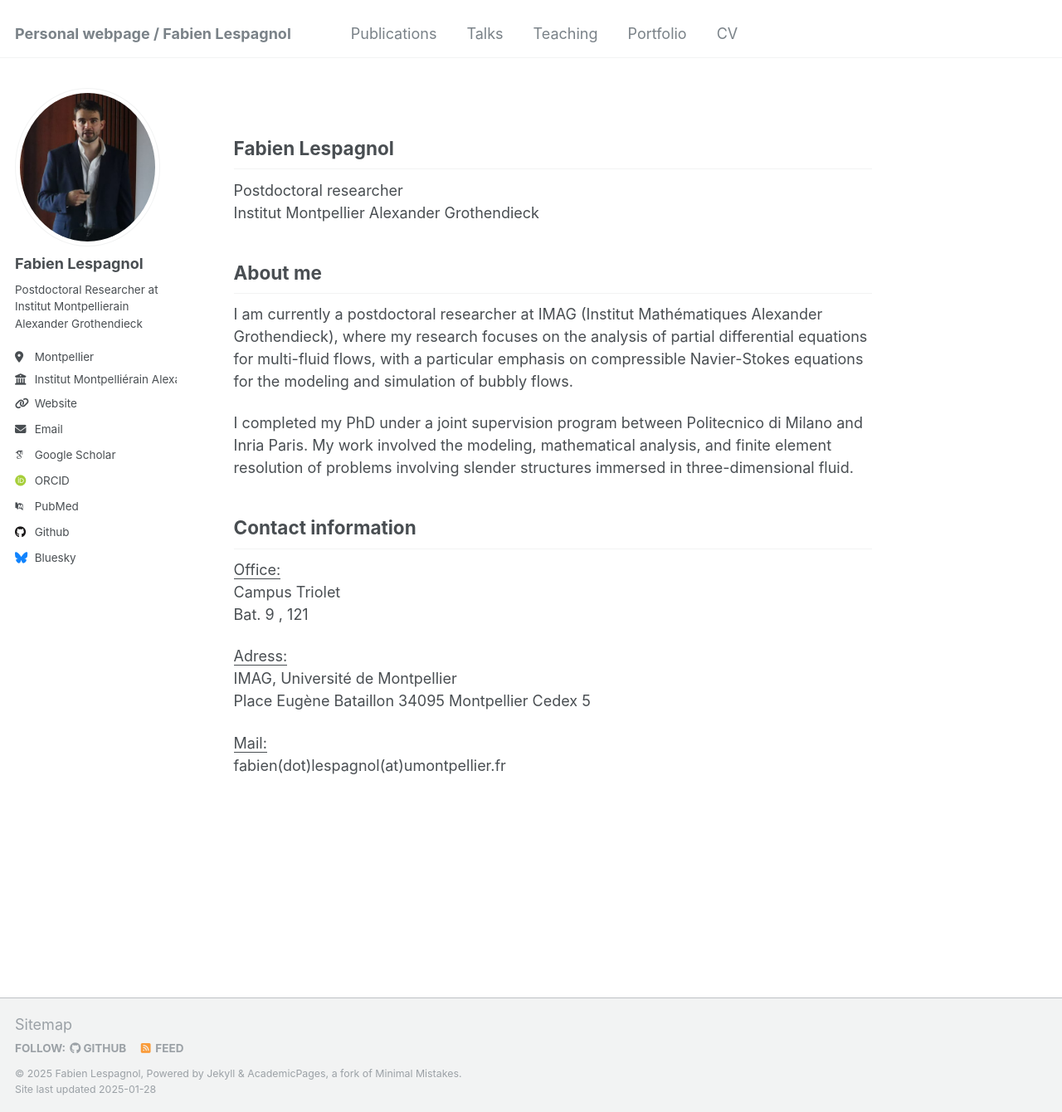
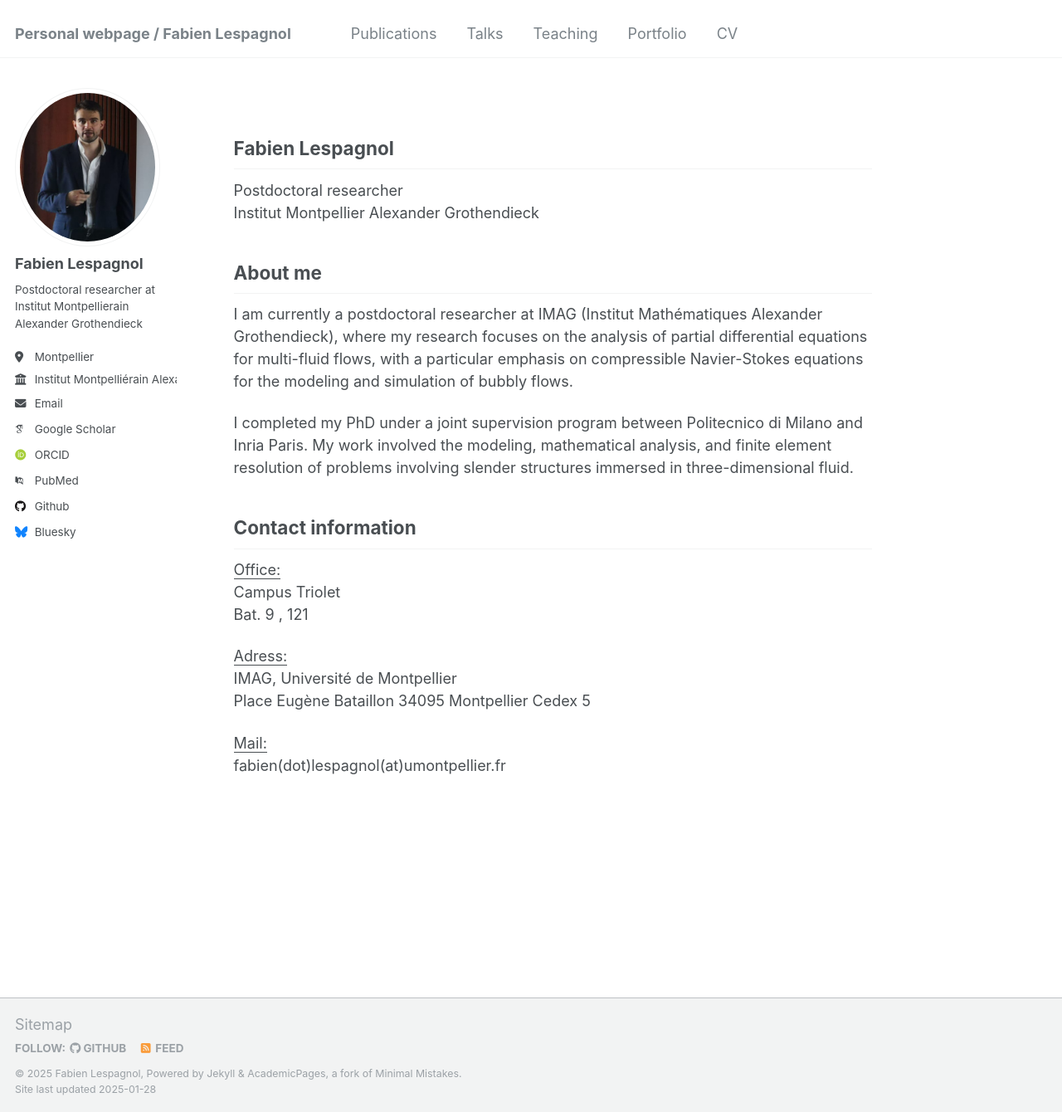
Before and after one commit to FabienLespagnol/fabienlespagnol.github.io, a Jekyll site: the page built from _pages/about.md, in a window 1280 px wide and 1340 px high. Shown: the whole window at 83% size. Built offline with Jekyll 4.4.1, drawn with Linux system fonts in a browser that asks for light colours; some web fonts are replaced; part of the change alters nothing that is shown.

```diff
--- a/_config.yml
+++ b/_config.yml
@@ -24,10 +24,10 @@ author:
   avatar           : "photo_webpage.jpg"
   name             : "Fabien Lespagnol"
   pronouns         : # example: "she/her"
-  bio              : "Postdoctoral Researcher at Institut Montpellierain Alexander Grothendieck"
+  bio              : "Postdoctoral researcher at Institut Montpellierain Alexander Grothendieck"
   location         : "Montpellier"
   employer         : "Institut Montpelliérain Alexander Grothendieck"
-  uri              : "https://imag.umontpellier.fr/"
+  uri              : # URL
   email            : "fabien.lespagnol@umontpellier.fr"
 
   # Academic websites
```
